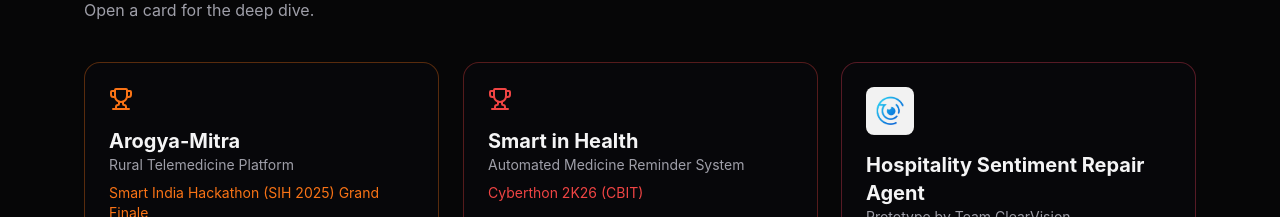
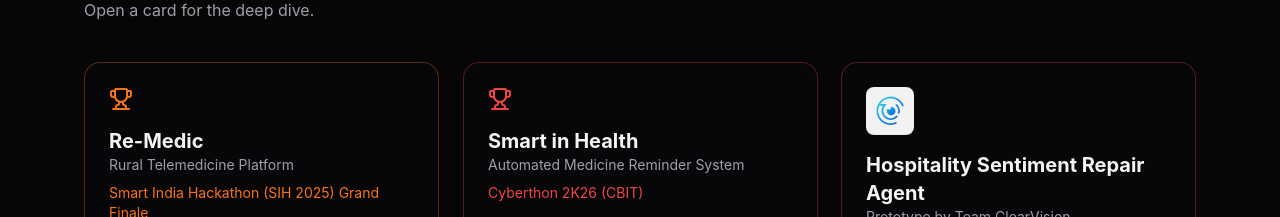
Before and after one commit to bitavaram2006-abhi/AbhinavSai-Portfolio, a React (Vite) app: page / in a window 1280 px wide. Shown: the part 3540-3757 px from the top of the page. Built offline with nearby package versions, Linux system fonts and the light colour scheme.

Commit message:
Update Section Project

```diff
--- a/src/Portfolio.jsx
+++ b/src/Portfolio.jsx
@@ -98,7 +98,7 @@
 
 // Edit the `stack` tags and `points` to match what you actually built.
 const PROJECTS = [
-  { t: "Arogya-Mitra", sub: "Rural Telemedicine Platform", event: "Smart India Hackathon (SIH 2025) Grand Finale", color: "#F97316",
+  { t: "Re-Medic", sub: "Rural Telemedicine Platform", event: "Smart India Hackathon (SIH 2025) Grand Finale", color: "#F97316",
     desc: "A voice-assisted telemedicine software prototype for rural healthcare accessibility.",
     stack: ["Telemedicine", "Voice-assisted", "Prototype"],
     points: ["Voice-assisted interaction aimed at rural healthcare access", "Reached the SIH 2025 Grand Finale", "Served as National Student Coordinator"] },
```
